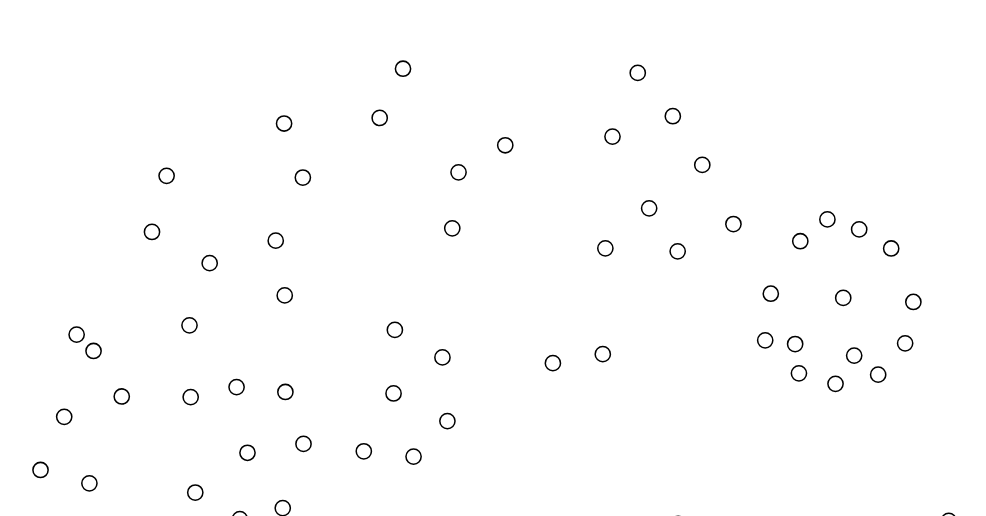
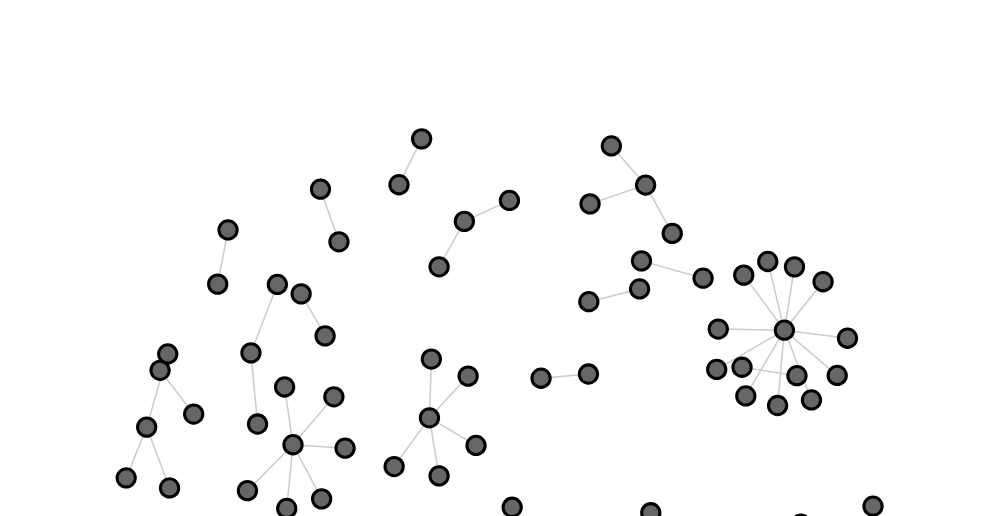
Before and after one commit to robcrock/creative-viz_2023-02, a React (Vite) app: page / in a window 1280 px wide. Shown: the part 284-800 px from the top of the page, without its empty margins (131-1117 px from the left). Built offline with nearby package versions, Linux system fonts and the light colour scheme.

Commit message:
linked lines to nodes.

```diff
--- a/src/components/ForceGraph/ForceGraph.tsx
+++ b/src/components/ForceGraph/ForceGraph.tsx
@@ -6,6 +6,8 @@ import * as d3 from 'd3';
 // https://dev.to/gilfink/creating-a-force-graph-using-react-and-d3-76c
 // The react way
 // https://reactfordataviz.com/articles/force-directed-graphs-with-react-and-d3v7/#
+// Bostock example
+// https://observablehq.com/@d3/force-directed-graph
 
 type SimpleForceGraphProps = {
   data: Record<any, any>;
@@ -13,47 +15,29 @@ type SimpleForceGraphProps = {
 
 const SimpleForceGraph: React.FC<SimpleForceGraphProps> = ({ data }) => {
   const { links, nodes } = data;
-  // console.log(nodes);
-  // Create a reference to the chart container
-  const chartRef = useRef(null);
   // Create a reference to the tooltip container
   const tooltipRef = useRef(null);
 
-  // const createSimulation = (nodes, links) => {
-  //   return d3
-  //     .forceSimulation(nodes)
-  //     .force(
-  //       'link',
-  //       d3.forceLink(links).id((d) => d.id)
-  //     )
-  //     .force('charge', d3.forceManyBody().strength(-150))
-  //     .force('x', d3.forceX(0.1))
-  //     .force('y', d3.forceY(0.1))
-  //     .force('center', d3.forceCenter());
-  // };
-
-  const [animatedNodes, setAnimatedNodes] = useState([]);
-  const [animatedLinks, setAnimatedLinks] = useState([]);
+  const [animatedNodes, setAnimatedNodes] = useState(nodes);
+  const [animatedLinks, setAnimatedLinks] = useState(links);
 
   // re-create animation every time nodes change
   useEffect(() => {
     // Construct the forces
-    const forceNode = d3.forceManyBody().strength(-150);
+    const forceNode = d3.forceManyBody().strength(-100);
     const forceLink = d3.forceLink(links).id((d) => d.id);
 
     const simulation = d3
       .forceSimulation(nodes)
+      .force('x', d3.forceX(0.5))
+      .force('y', d3.forceY(0.5))
       .force('link', forceLink)
       .force('charge', forceNode)
-      .force('x', d3.forceX(0.1))
-      .force('y', d3.forceY(0.1))
       .force('center', d3.forceCenter());
 
     // update state on every frame
     simulation.on('tick', () => {
-      console.log('sim', simulation);
       setAnimatedNodes([...simulation.nodes()]);
-      // setAnimatedLinks([...simulation.links()]);
     });
 
     // copy nodes into simulation
@@ -204,24 +188,31 @@ const SimpleForceGraph: React.FC<SimpleForceGraphProps> = ({ data }) => {
   return (
     <div style={{ height: '100vh' }}>
       <div ref={tooltipRef}></div>
-      {/* <div style={{ height: '100%' }} ref={chartRef}></div> */}
       <svg viewBox="-415,-492,830,984">
         <g>
-          {animatedNodes.map((node) => (
-            <circle cx={node.x} cy={node.y} r={5} key={node.id} stroke="black" fill="transparent" />
-          ))}
-        </g>
-        <g>
           {animatedLinks.map((link) => (
-            <circle
+            <line
               key={link.id}
               x1={link.source.x}
               y1={link.source.y}
               x2={link.target.x}
               y2={link.target.y}
-              stroke="#ffe3d8"
+              stroke="#ccc"
               strokeOpacity={1}
               strokeWidth={1}
+            />
+          ))}
+        </g>
+        <g>
+          {animatedNodes.map((node) => (
+            <circle
+              cx={node.x}
+              cy={node.y}
+              r={6}
+              key={node.id}
+              stroke="black"
+              strokeWidth={2}
+              fill="#666"
             />
           ))}
         </g>
```
